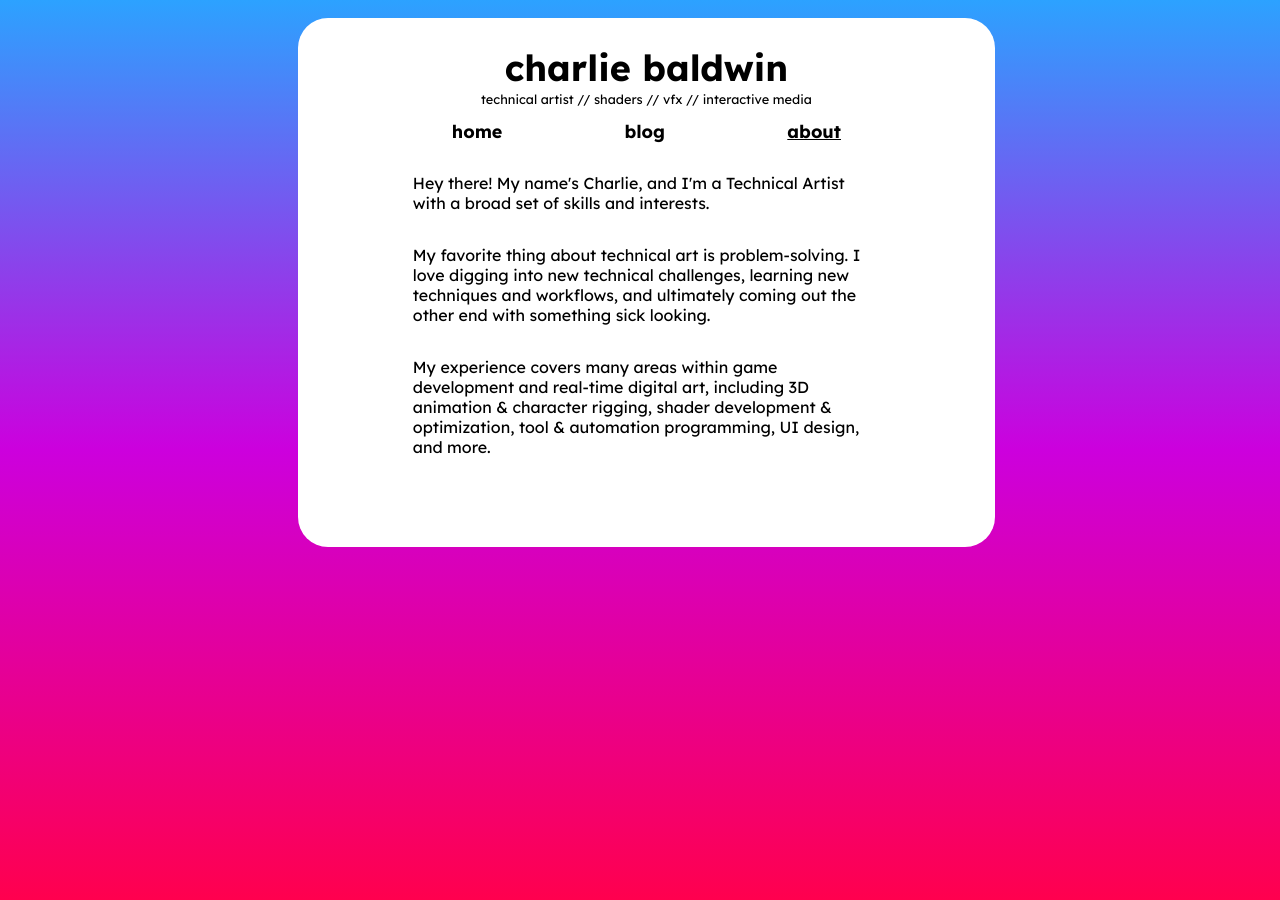
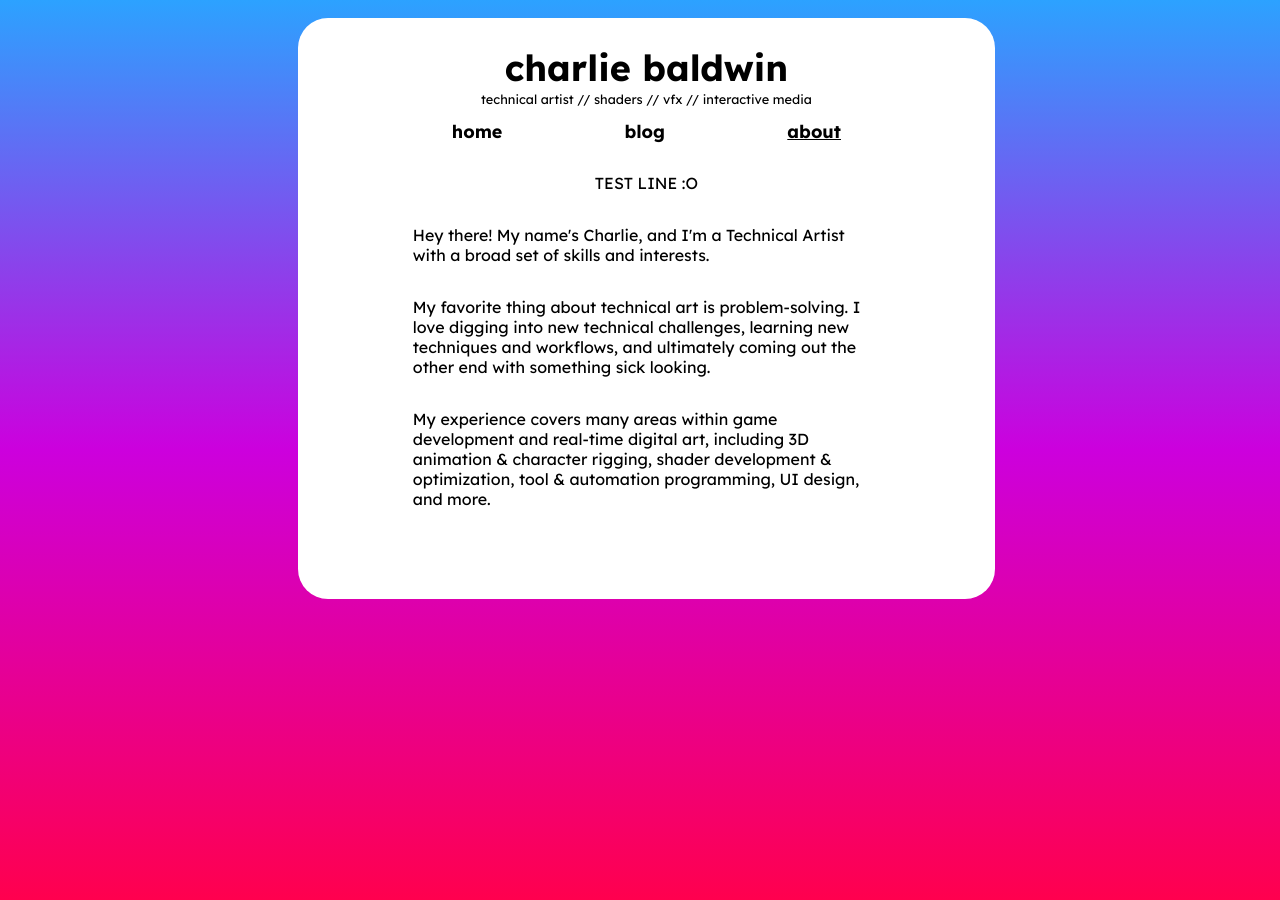
Before and after one commit to charliebaldwin/website-refresh, a Jekyll site: the page built from about.md, in a window 1280 px wide. Built offline with Jekyll 4.4.1, drawn with Linux system fonts in a browser that asks for light colours.

Commit message:
test update push

```diff
--- a/about.md
+++ b/about.md
@@ -7,6 +7,9 @@ title: About
 ---
 
 <div id="about-text-container">
+
+TEST LINE :O
+<p></p>
 
 Hey there! My name's Charlie, and I'm a Technical Artist with a broad set of skills and interests.
 
```
Also changed, not shown: 2 other files.
